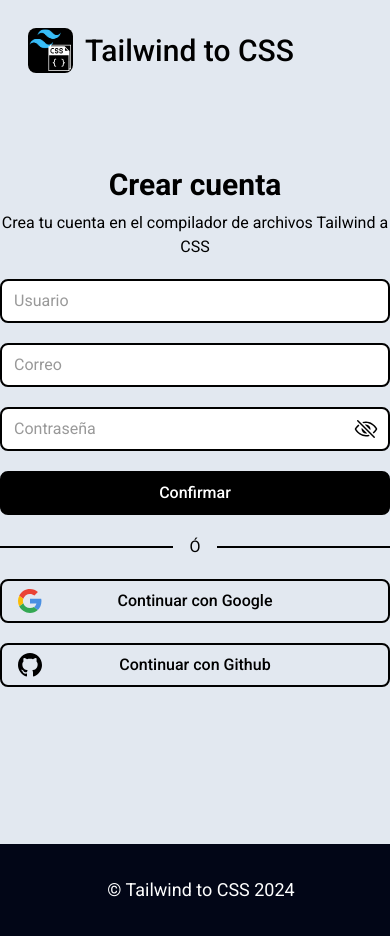
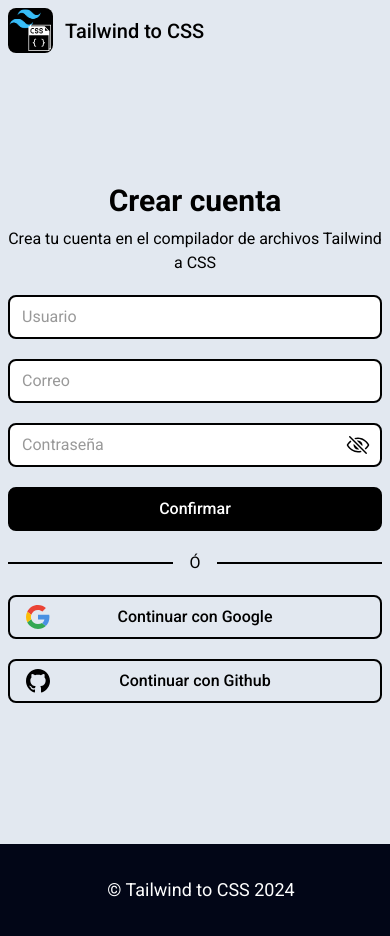
Before and after one commit to AntonioMP96/nextjs-docker-aws-ec2-test, a Next.js app: page /login/register in a window 390 px wide. Built offline with nearby package versions, Linux system fonts and the light colour scheme; no server answers.

Commit message:
- agregando estilos para movil

```diff
--- a/app/login/register/page.tsx
+++ b/app/login/register/page.tsx
@@ -8,7 +8,7 @@
 
     return (
         <div  className='h-full'>
-            <div className="flex items-center justify-start gap-3 m-7">
+            <div className="flex items-center justify-start gap-3 m-2 md:m-7">
                 <Image
                 src={'/tw_css_logo.svg'}
                 height={45}
@@ -16,13 +16,13 @@
                 alt="Tailwind to CSS logo"
                 className="rounded-lg"
                 />
-                <Link href="/" className="font-medium text-3xl">
+                <Link href="/" className="font-medium text-xl md:text-3xl">
                 Tailwind to CSS
                 </Link>
             </div>
 
-            <div className="h-full flex justify-center items-center -mt-24">
-                <div className="flex flex-1 flex-col  justify-center space-y-5 max-w-md">
+            <div className="h-full flex justify-center items-center -mt-10 md:-mt-24">
+                <div className="flex flex-1 flex-col  justify-center space-y-5 max-w-md px-2 md:px-0">
                     <div className="flex flex-col items-center space-y-2 text-center">
                         <h2 className="text-3xl md:text-4xl font-bold">Crear cuenta</h2>
                         <p className="text-md md:text-xl">Crea tu cuenta en el compilador de archivos Tailwind a CSS</p>
```
